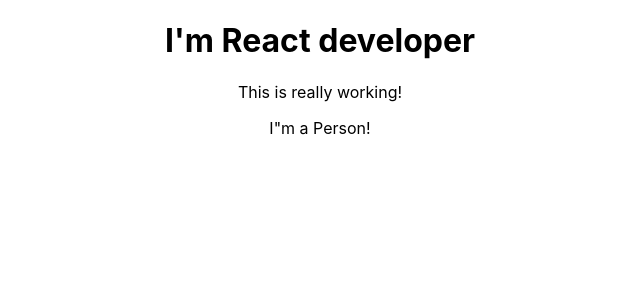
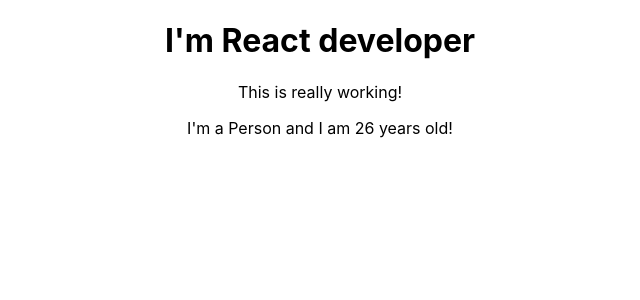
Before and after one commit to MJ702/React-js, a React (Create React App) app in the folder react-guide/: page / in a window 1280 px wide. Shown: the top 300 px of the page, without its empty margins (320-960 px from the left). Built offline with nearby package versions, Linux system fonts and the light colour scheme.

Commit message:
add dynamic content

```diff
--- a/react-guide/src/Person/Person.js
+++ b/react-guide/src/Person/Person.js
@@ -1,7 +1,7 @@
 import React from "react";
 
 const person = () => {
-    return <p>I"m a Person!</p>
+    return <p>I'm a Person and I am {Math.floor(Math.random()* 30)} years old!</p>
 }
 
 export default person;
```
